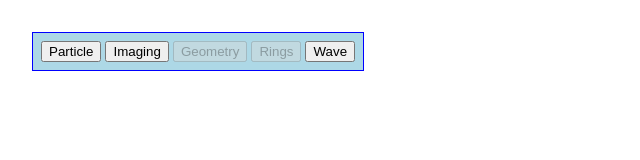
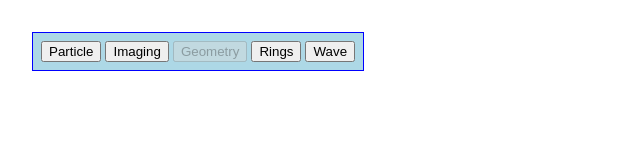
Before and after one commit to conormcneil/d3-force-layout-tutorial, a website: page index.html in a window 1280 px wide. Shown: the full height of the page, 0-640 px from the left. Drawn offline with nearby package versions, Linux system fonts and the light colour scheme.

Commit message:
enabled rings ldd

```diff
--- a/index.html
+++ b/index.html
@@ -52,7 +52,7 @@ button {
         <button id="particle">Particle</button>
         <button id="img">Imaging</button>
         <button id="geom" disabled>Geometry</button>
-        <button id="rings" disabled>Rings</button>
+        <button id="rings">Rings</button>
         <button id="wave">Wave</button>
         <span id="ldd-name"></span>
     </div>
```
